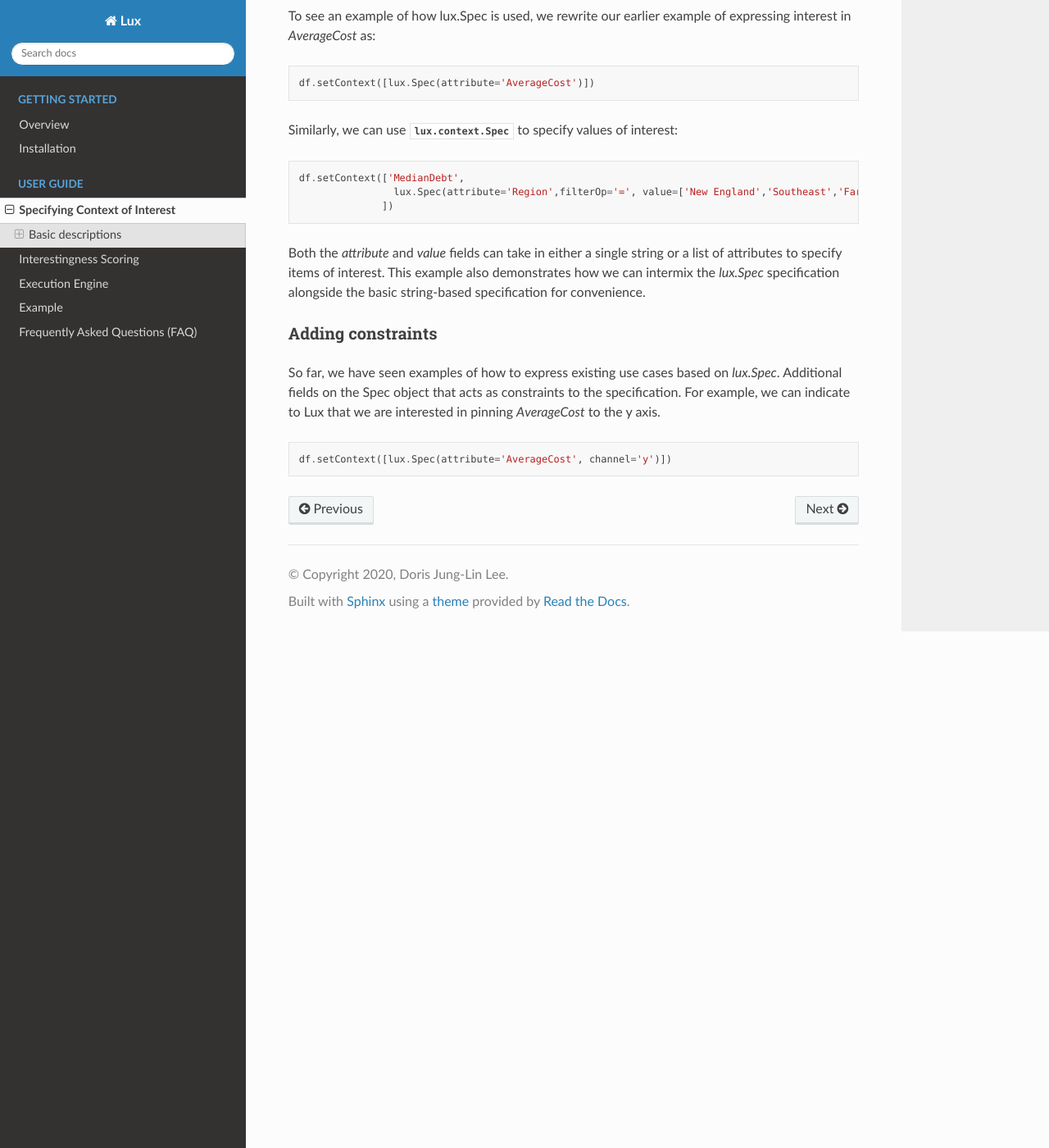
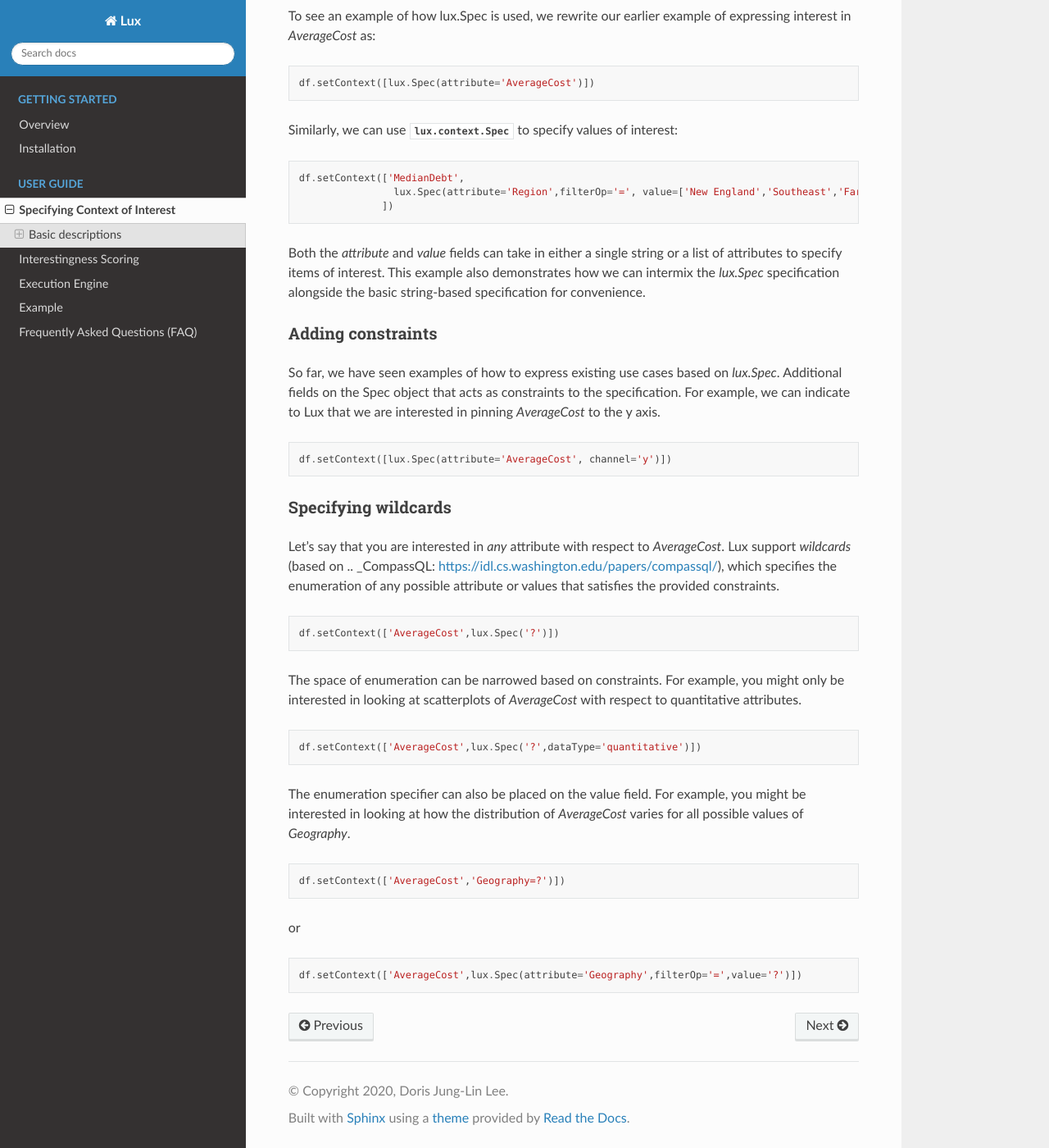
Before and after one commit to lux-org/lux, a Sphinx documentation site: the page built from doc/source/guide/spec.rst, in a window 1280 px wide and 1400 px high, scrolled down 2182 px. Shown: the whole window at 82% size. Built offline with Sphinx 7.4.7 and the Read the Docs theme 2.0.0, drawn with Linux system fonts in a browser that asks for light colours.

Commit message:
setContextAsView function; raise cusom error when no data loaded into View; Spec documentation

```diff
--- a/doc/source/guide/spec.rst
+++ b/doc/source/guide/spec.rst
@@ -97,3 +97,29 @@ So far, we have seen examples of how to express existing use cases based on `lux
 .. code-block:: python
 
     df.setContext([lux.Spec(attribute='AverageCost', channel='y')])
+
+Specifying wildcards
+~~~~~~~~~~~~~~~~~~~~~
+
+Let's say that you are interested in *any* attribute with respect to `AverageCost`. Lux support *wildcards* (based on .. _CompassQL: https://idl.cs.washington.edu/papers/compassql/), which specifies the enumeration of any possible attribute or values that satisfies the provided constraints.
+
+.. code-block:: python
+
+    df.setContext(['AverageCost',lux.Spec('?')])
+
+The space of enumeration can be narrowed based on constraints. For example, you might only be interested in looking at scatterplots of `AverageCost` with respect to quantitative attributes.
+
+.. code-block:: python
+
+    df.setContext(['AverageCost',lux.Spec('?',dataType='quantitative')])
+
+The enumeration specifier can also be placed on the value field. For example, you might be interested in looking at how the distribution of `AverageCost` varies for all possible values of `Geography`.
+
+.. code-block:: python
+
+    df.setContext(['AverageCost','Geography=?')])
+or
+
+.. code-block:: python
+
+    df.setContext(['AverageCost',lux.Spec(attribute='Geography',filterOp='=',value='?')])
```
Also changed, not shown: 3 other files.
